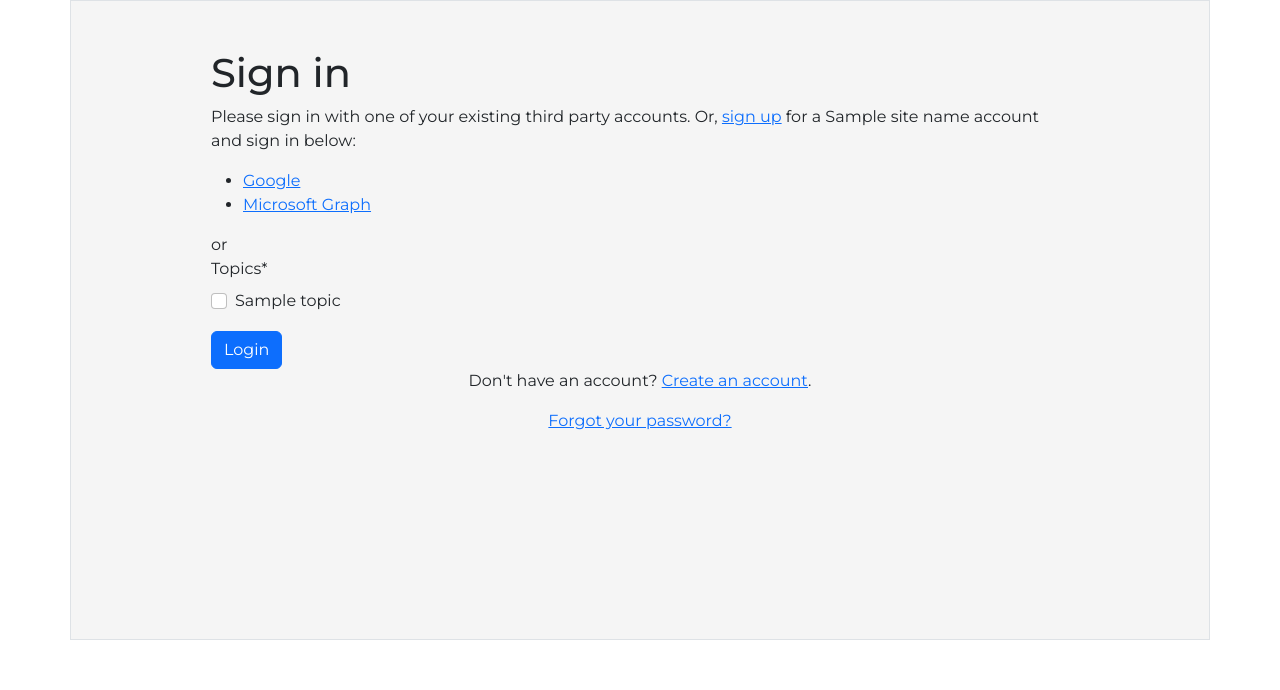
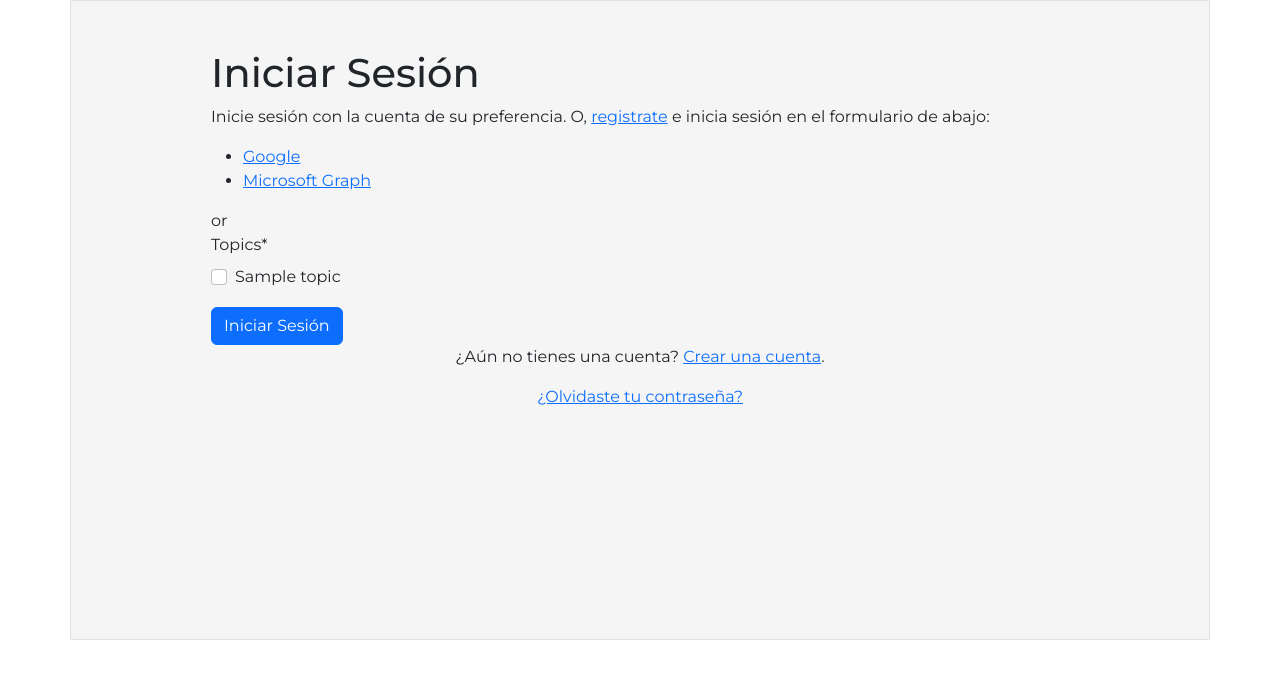
Before and after one commit to griverat/hackathon-fisi2022, a Django app: template templates/account/login.html in a window 1280 px wide. Shown: the part 110-800 px from the top of the page. Run offline with Django 4.2, Linux system fonts and the light colour scheme; tables that the repository leaves empty hold one stand-in row (values such as "Sample post"); the template is opened without the code that fills it: values that come from a table or form of the project are taken from there, most other values are stand-ins (such as "Sample title", 1, 10 or a date in 2020); parts of the project's set-up code (start-up, migrations or seed data) failed here and were passed over; some libraries are stand-ins or nearby versions.

Commit message:
Update html templates

```diff
--- a/templates/account/login.html
+++ b/templates/account/login.html
@@ -10,14 +10,13 @@
 
 <!--Login-->
 <div class="container py-5">
-    <h1>Sign in</h1>
+    <h1>Iniciar Sesión</h1>
 
     {% get_providers as socialaccount_providers %}
 
     {% if socialaccount_providers %}
-    <p>Please sign in with one
-    of your existing third party accounts. Or, <a href="{{ signup_url }}">sign up</a>
-    for a {{ site_name }} account and sign in below:</p>
+    <p>Inicie sesión con la cuenta de su preferencia. O, <a href="{{ signup_url }}">registrate</a>
+    e inicia sesión en el formulario de abajo:</p>
 
     <div class="socialaccount_ballot">
 
@@ -32,17 +31,17 @@
     {% include "socialaccount/snippets/login_extra.html" %}
 
     {% else %}
-    <p>If you have not created an account yet, then please
-    <a href="{{ signup_url }}">sign up</a> first.</p>
+    <p>Si no tienes una cuenta todavia, llena el formulario de
+    <a href="{{ signup_url }}">registro</a> primero.</p>
     {% endif %}
 
     <form method="POST">
         {% csrf_token %}
         {{ form|crispy }}
-        <button class="btn btn-primary" type="submit">Login</button>
+        <button class="btn btn-primary" type="submit">Iniciar Sesión</button>
     </form>
-    <p class="text-center">Don't have an account? <a href="{% url 'account_signup' %}">Create an account</a>.</p>
-    <p class="text-center"><a href="{% url 'account_reset_password' %}">Forgot your password?</a></p>
+    <p class="text-center">¿Aún no tienes una cuenta? <a href="{% url 'account_signup' %}">Crear una cuenta</a>.</p>
+    <p class="text-center"><a href="{% url 'account_reset_password' %}">¿Olvidaste tu contraseña?</a></p>
 </div>
 
 {% endblock %}
```
Also changed, not shown: templates/account/email.html (added, +79 -0 lines), templates/account/logout.html (added, +25 -0 lines).
